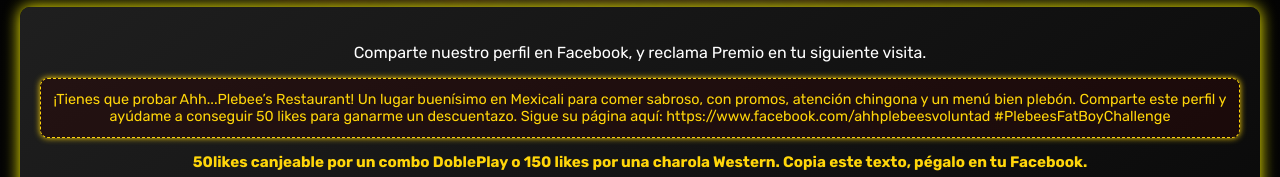
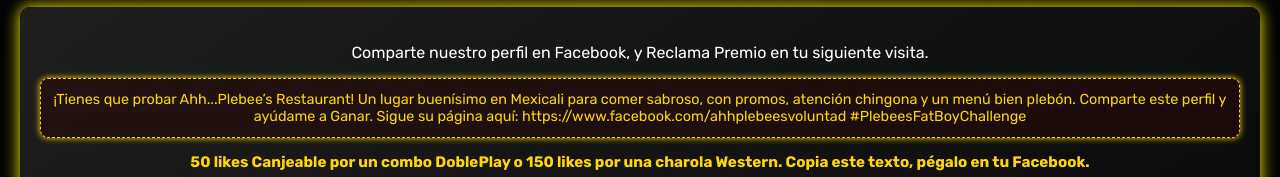
Before and after one commit to LACMMXLI/ahhplebees, a plain HTML site: page index.html in a window 1280 px wide. Shown: the part 221-398 px from the top of the page. Drawn offline with Linux system fonts and the light colour scheme.

Commit message:
Update index.html

```diff
--- a/index.html
+++ b/index.html
@@ -136,13 +136,13 @@
   <img src="logo.png" alt="Logo Ahh Plebee's" class="logo">
   <h1>¡Comparte y gana <span class="highlight">Producto Gratis</span> en Ahh...Plebee's !!!</h1>
   <div class="card">
-    <p>Comparte nuestro perfil en Facebook, y reclama Premio en tu siguiente visita.</p>
+    <p>Comparte nuestro perfil en Facebook, y Reclama Premio en tu siguiente visita.</p>
     <div class="copy-box">
-      ¡Tienes que probar Ahh...Plebee’s Restaurant! Un lugar buenísimo en Mexicali para comer sabroso, con promos, atención chingona y un menú bien plebón. Comparte este perfil y ayúdame a conseguir 50 likes para ganarme un descuentazo.
+      ¡Tienes que probar Ahh...Plebee’s Restaurant! Un lugar buenísimo en Mexicali para comer sabroso, con promos, atención chingona y un menú bien plebón. Comparte este perfil y ayúdame a Ganar.
       Sigue su página aquí: https://www.facebook.com/ahhplebeesvoluntad
       #PlebeesFatBoyChallenge
     </div>
-    <div class="instructions">50likes canjeable por un combo DoblePlay o 150 likes por una charola Western. Copia este texto, pégalo en tu Facebook.</div>
+    <div class="instructions">50 likes Canjeable por un combo DoblePlay o 150 likes por una charola Western. Copia este texto, pégalo en tu Facebook.</div>
     <a href="https://www.facebook.com/ahhplebeesvoluntad" target="_blank" class="btn"><i class="fab fa-facebook-square"></i> Ir al perfil de Facebook</a>
   </div>
   <div class="rules">
```
